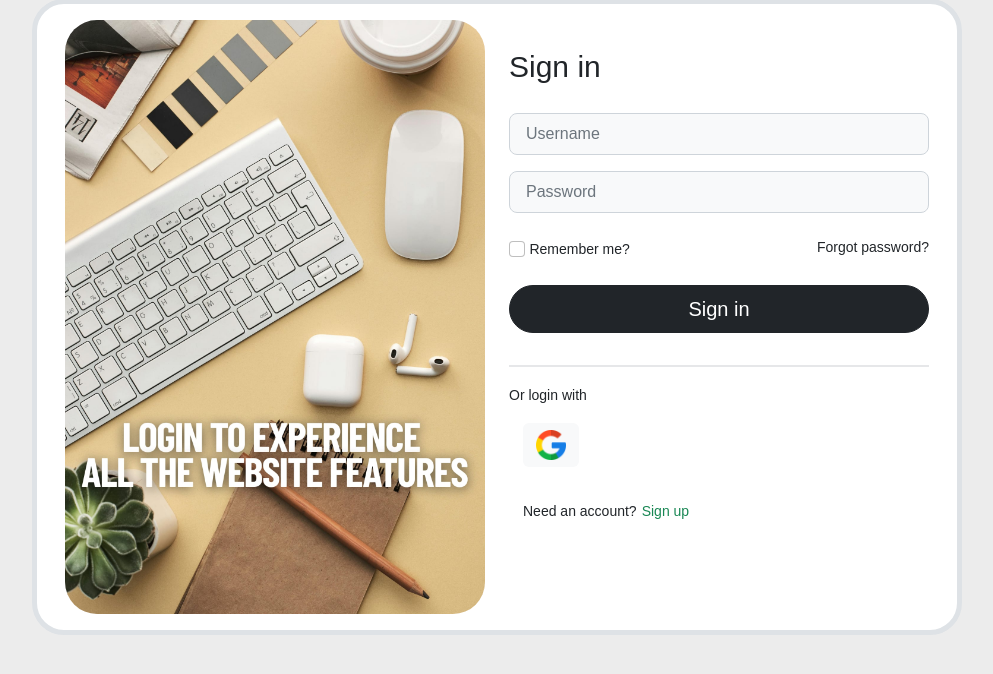
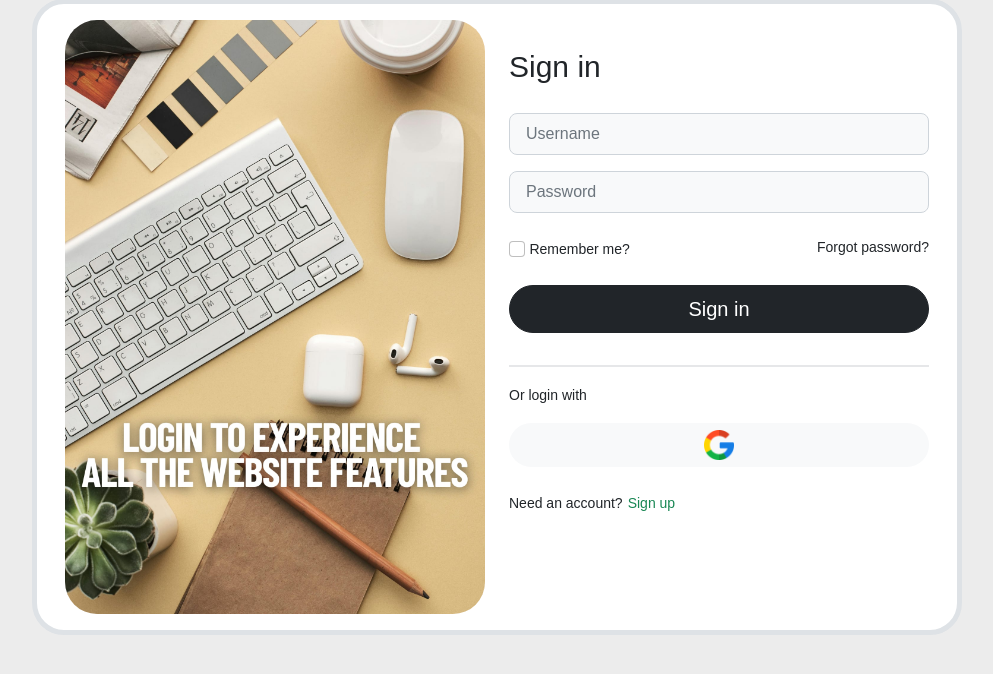
Before and after one commit to Thiennguyen012/Tech-store-e-comercial, a PHP site: page /Webbanhang/Login.php in a window 1280 px wide. Shown: the part 83-757 px from the top of the page, without its empty margins (143-1136 px from the left). Run offline with PHP 8.4, Linux system fonts and the light colour scheme.

Commit message:
sửa nốt tí login

```diff
--- a/Login.php
+++ b/Login.php
@@ -162,17 +162,11 @@ if ($_SERVER["REQUEST_METHOD"] == "POST") {
               <small class="text-dark">Or login with</small>
             </div>
             <!-- tạo 1 row với 4 cols để thêm 4 button trong cùng 1 hàng -->
-            <div class="row text-center" style="margin-left: 2px">
-              <!-- tạo col thứ nhất -->
-              <div class="col-3">
-                <div class="input-group mb-lg-2">
             <a href="module/login-google/Login-google.php">
-                    <button class="btn bg-light w-100 fs-6" type="button">
+              <button class="btn bg-light w-100 fs-6 rounded-5" type="button">
                 <img src="./img/google.png" style="width: 30px" />
               </button>
             </a>
-                </div>
-              </div>
             <!-- tạo need an account và sign up cùng trên 1 hàng, lại dùng d-flex justify-content -->
             <div class="justify-content d-flex mt-4">
               <div>
```
Lines whose indentation alone changed are shown as unchanged.
